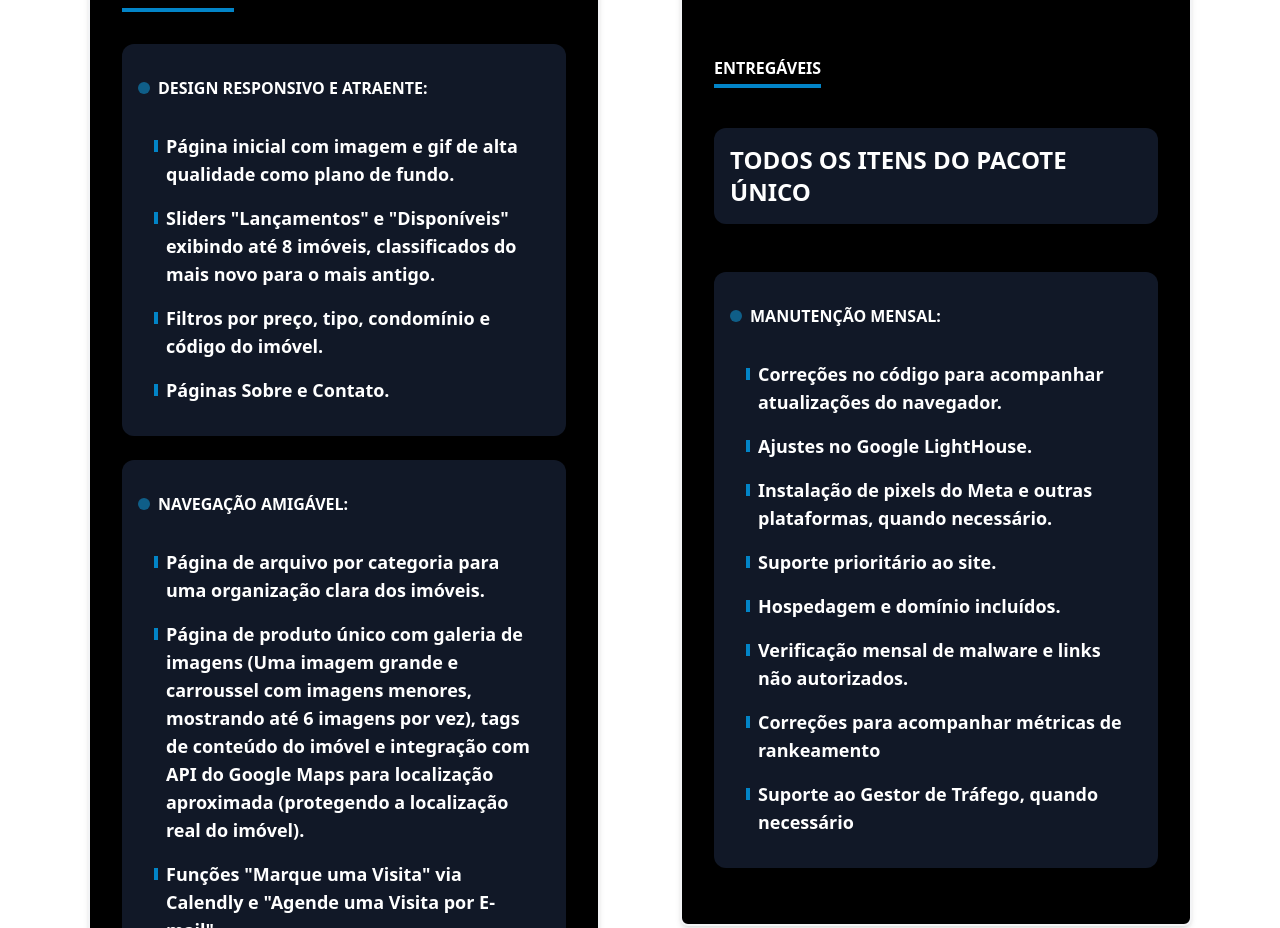
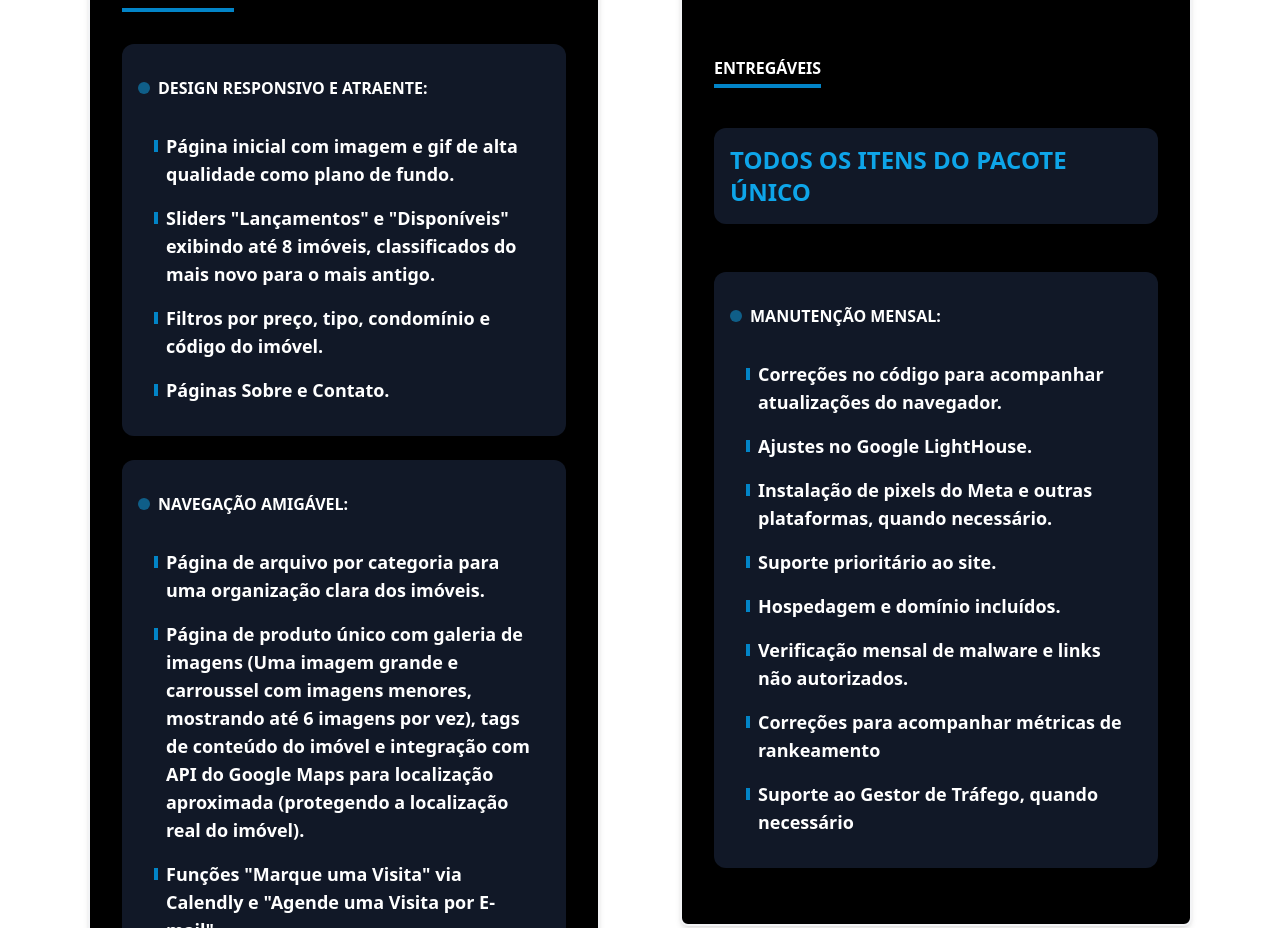
Before and after one commit to BrunoMartino/quote_model, a website: page index.html in a window 1280 px wide. Shown: the part 1324-2252 px from the top of the page. Drawn offline with Linux system fonts and the light colour scheme.

```diff
--- a/index.html
+++ b/index.html
@@ -113,7 +113,7 @@
           </div>
         </div>
         <p class="sub-title mb-8">Entregáveis</p>
-        <p class="text-2xl text-white uppercase font-bold animate-bounce price-li pt-4">Todos os itens do Pacote Único</p>
+        <p class="text-2xl text-sky-500 uppercase font-bold animate-bounce price-li pt-4">Todos os itens do Pacote Único</p>
         <ul>
           <li class="price-li">
             <h3 class="sub-title-2">Manutenção Mensal:</h3>
```
Also changed, not shown: assets/dist/style.css.
